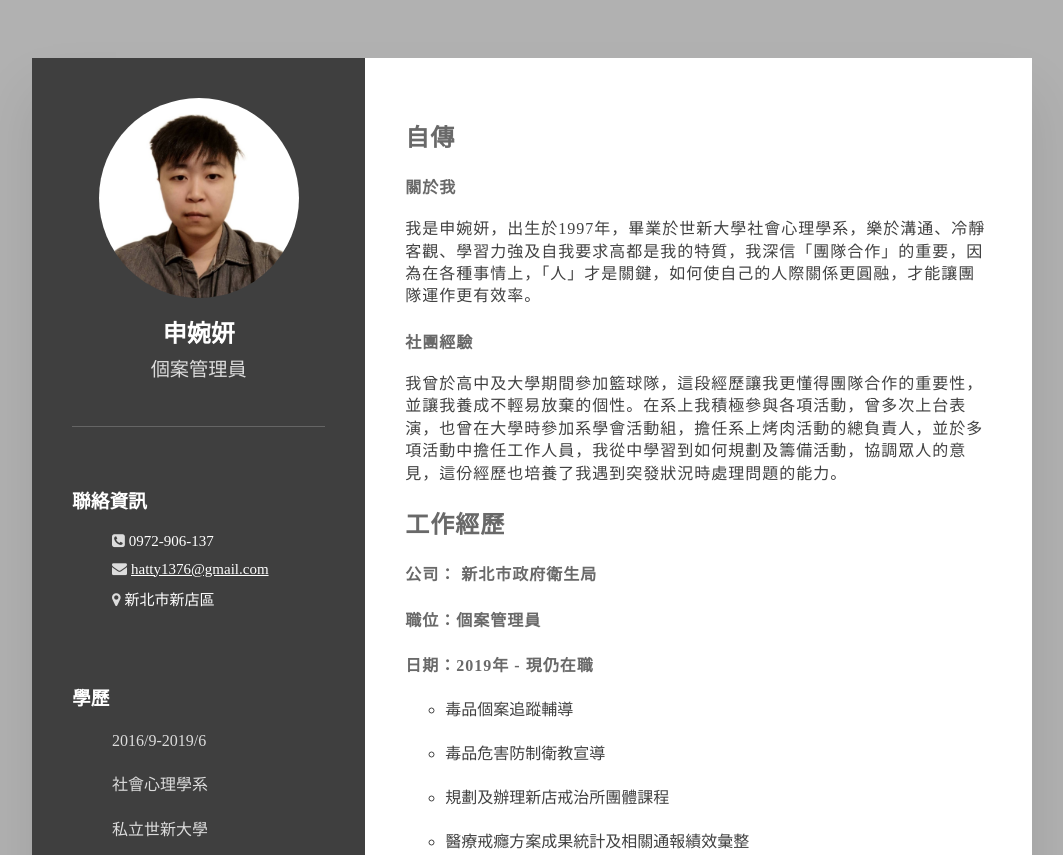
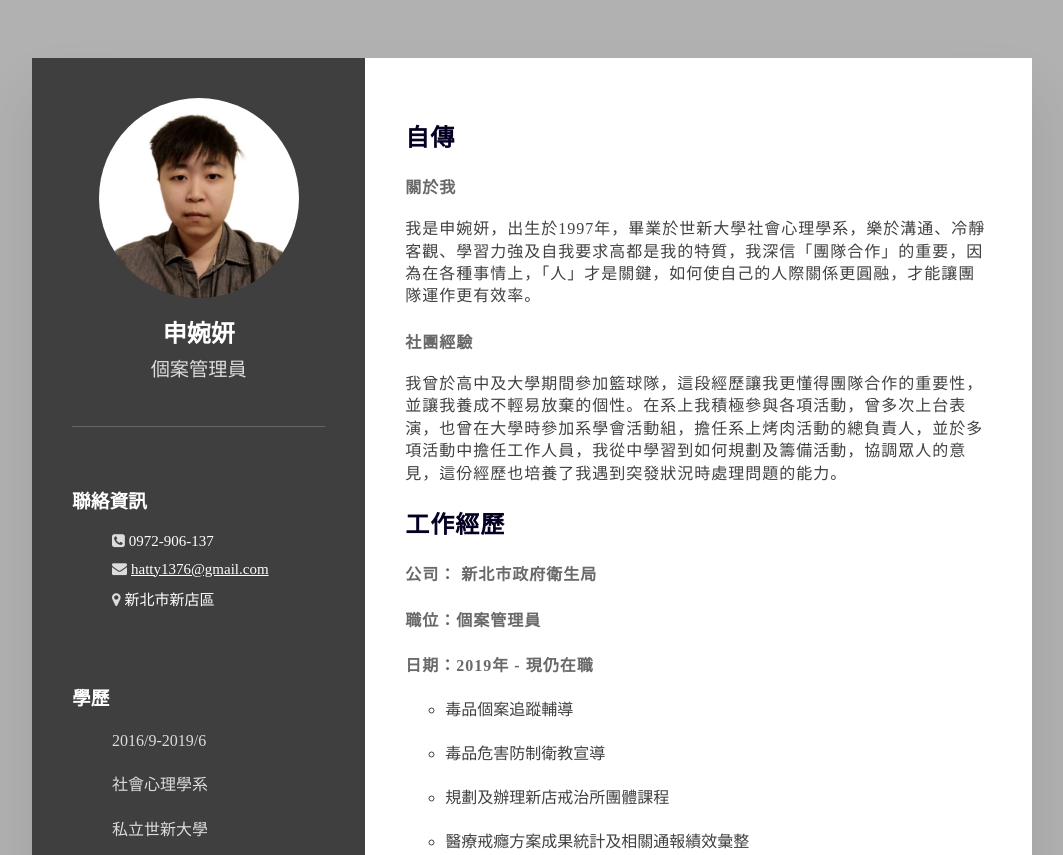
Before and after one commit to Shen-w-w/shen-w-w.github.io, a plain HTML site: page index.html in a window 1280 px wide. Shown: the top 855 px of the page, without its empty margins (108-1171 px from the left). Drawn offline with Linux system fonts and the light colour scheme; a web font is replaced by a local one.

Commit message:
Update 履歷.css

```diff
--- a/履歷.css
+++ b/履歷.css
@@ -143,7 +143,7 @@ body {
 }
 
 .title2 {
-    color: rgb(105, 105, 105);
+    color: #040023;
     letter-spacing: 1px;
     margin-bottom: 10px;
 }
```
